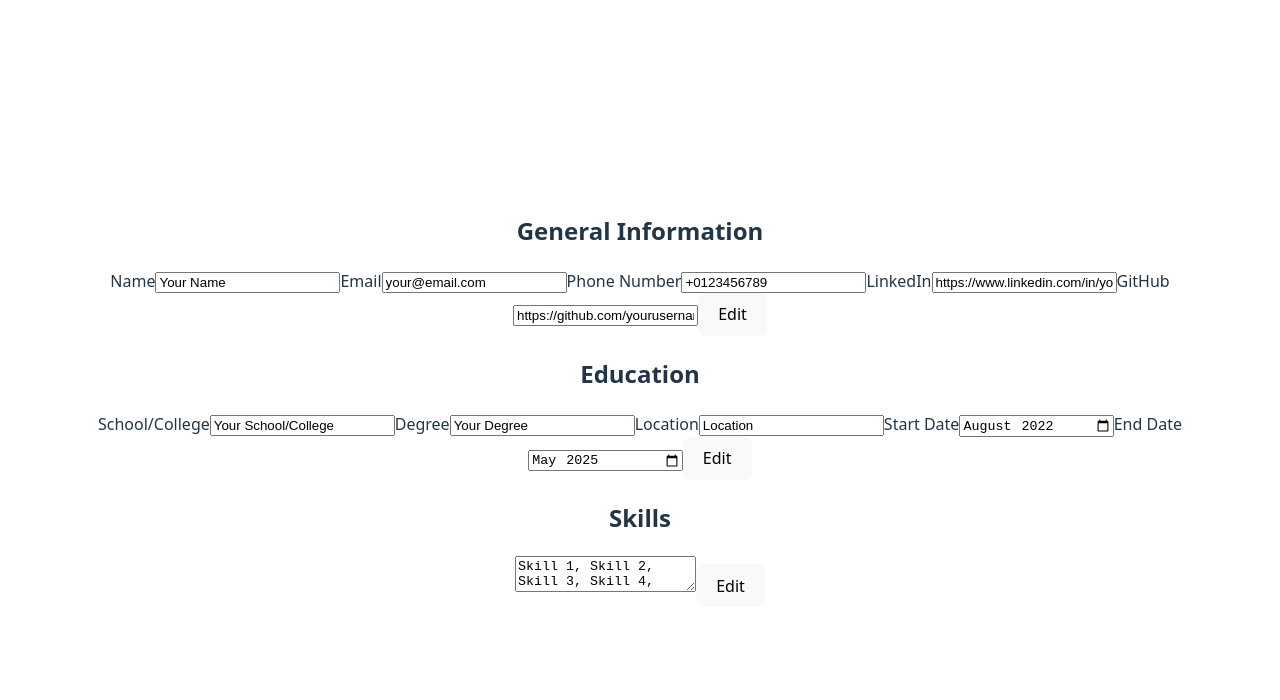
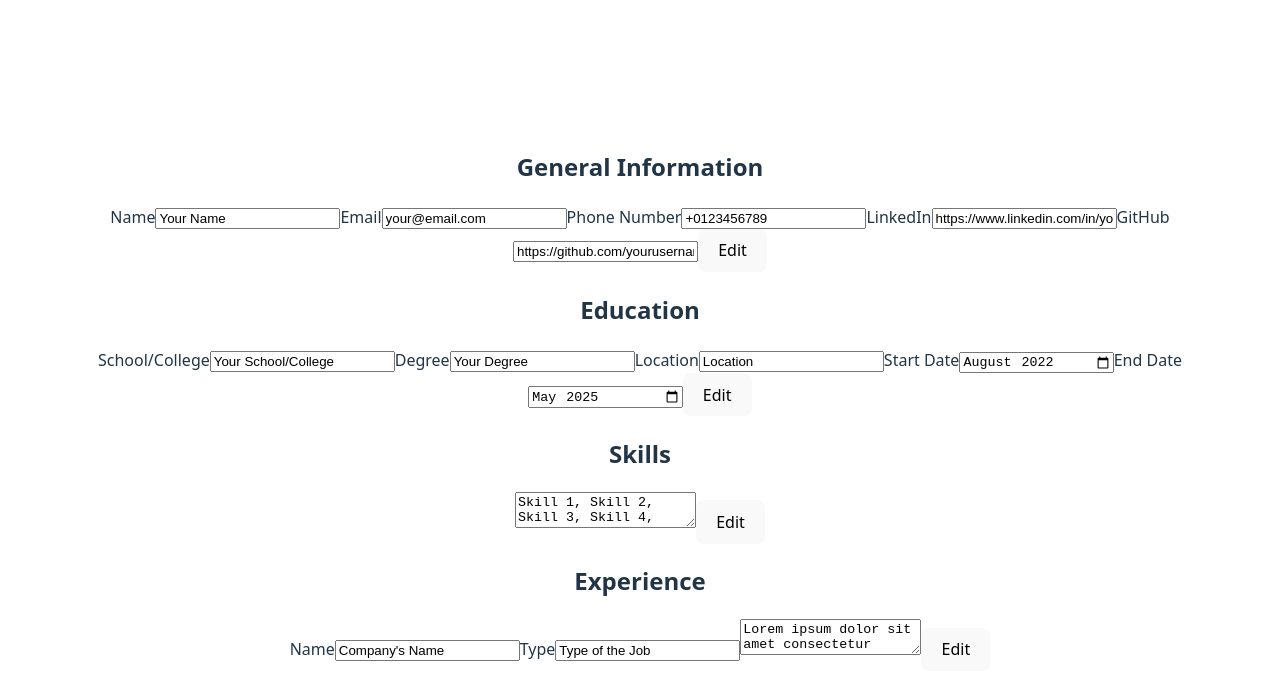
Before and after one commit to Tomek889/odin-cv-application, a React (Vite) app: page / in a window 1280 px wide. Shown: the top 700 px of the page. Built offline with nearby package versions, Linux system fonts and the light colour scheme.

Commit message:
Create an Experience form

```diff
--- a/src/App.jsx
+++ b/src/App.jsx
@@ -2,6 +2,7 @@ import "./App.css";
 import GeneralInfoForm from "./components/GeneralInfoForm";
 import EducationForm from "./components/EducationForm";
 import Skills from "./components/Skills";
+import ExperienceForm from "./components/ExperienceForm";
 
 function App() {
   return (
@@ -9,6 +10,7 @@ function App() {
       <GeneralInfoForm />
       <EducationForm />
       <Skills />
+      <ExperienceForm />
     </>
   );
 }
--- a/src/components/ExperienceForm.jsx
+++ b/src/components/ExperienceForm.jsx
@@ -0,0 +1,61 @@
+import { useState } from "react";
+
+export default function ExperienceForm() {
+  const [formData, setFormData] = useState({
+    name: "Company's Name",
+    type: "Type of the Job",
+    description:
+      "Lorem ipsum dolor sit amet consectetur adipisicing elit. Natus ratione in reprehenderit quos dolores blanditiis dolor esse! Commodi omnis quibusdam eaque delectus doloribus! Rem quam odit facere saepe reiciendis dolorum.",
+  });
+  const [isEditing, setIsEditing] = useState(false);
+
+  function handleChange(e) {
+    setFormData({ ...formData, [e.target.name]: e.target.value });
+  }
+
+  function handleEdit() {
+    setIsEditing(!isEditing);
+  }
+
+  return (
+    <>
+      <h2>Experience</h2>
+      <form action="">
+        <label htmlFor="name">Name</label>
+        <input
+          type="text"
+          name="name"
+          id="name"
+          value={formData.name}
+          onChange={handleChange}
+          maxLength={100}
+        />
+        <label htmlFor="name">Type</label>
+        <input
+          type="text"
+          name="type"
+          id="type"
+          value={formData.type}
+          onChange={handleChange}
+          maxLength={100}
+        />
+        <textarea
+          name="description"
+          id="description"
+          value={formData.description}
+          onChange={handleChange}
+          maxLength={400}
+        ></textarea>
+        {isEditing ? (
+          <button type="button" onClick={handleEdit}>
+            Submit
+          </button>
+        ) : (
+          <button type="button" onClick={handleEdit}>
+            Edit
+          </button>
+        )}
+      </form>
+    </>
+  );
+}
--- a/src/components/Skills.jsx
+++ b/src/components/Skills.jsx
@@ -7,7 +7,7 @@ export default function Skills() {
   const [isEditing, setIsEditing] = useState(false);
 
   function handleChange(e) {
-    setFormData({...formData, [e.target.name]: e.target.value})
+    setFormData({ ...formData, [e.target.name]: e.target.value });
   }
 
   function handleEdit() {
@@ -19,12 +19,12 @@ export default function Skills() {
       <h2>Skills</h2>
       <form action="">
         <textarea
-          type=""
           name="skills"
           id="skills"
           value={formData.skills}
           onChange={handleChange}
-          maxLength={400}></textarea>
+          maxLength={400}
+        ></textarea>
         {isEditing ? (
           <button type="button" onClick={handleEdit}>
             Submit
```
